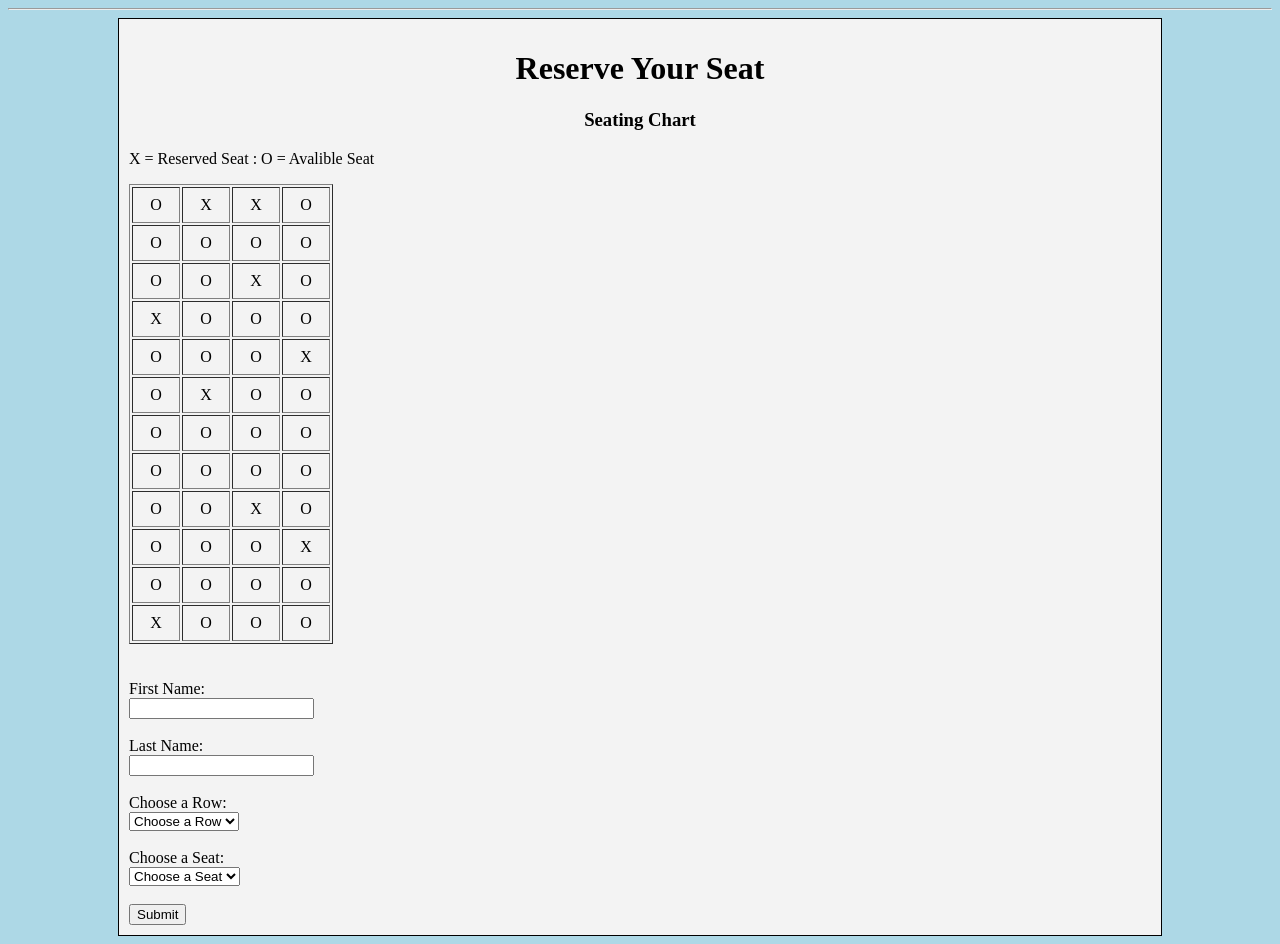
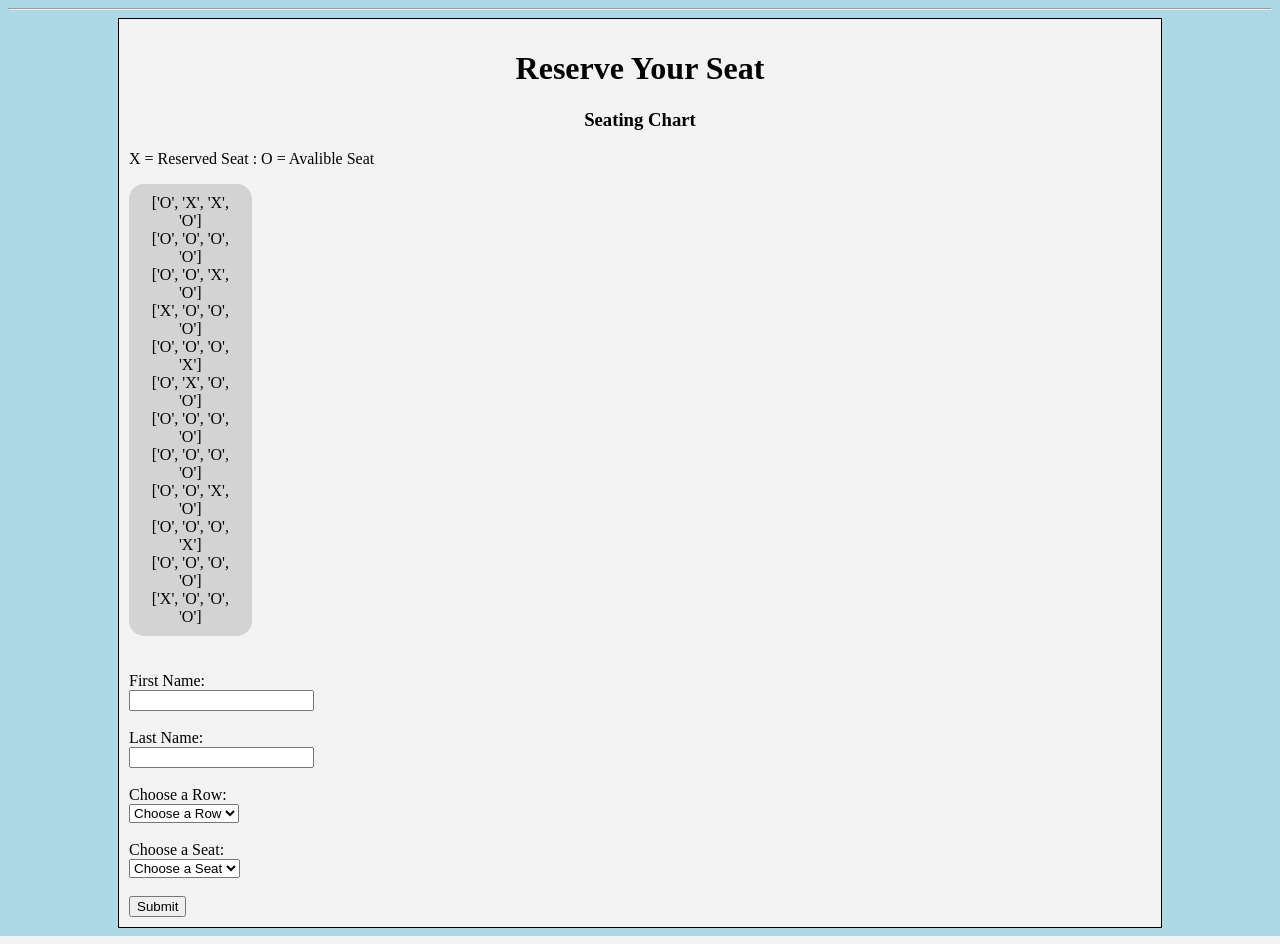
Before and after one commit to reecehoward04/FinalProject-ScrumTeam14, a Flask app: page /reservations/ in a window 1280 px wide. Shown: the part 63-1007 px from the top of the page. Run offline with Flask 3, Linux system fonts and the light colour scheme; data comes from the database, SQL or seed files in the repository.

Commit message:
reconfigured the seating chart

```diff
--- a/templates/base.html
+++ b/templates/base.html
@@ -17,6 +17,14 @@
 
         .page {
             background-color: lightblue;
+        }
+        .card {
+            background-color: lightgray;
+            width: 12%;
+            box-sizing: border-box;
+            border-radius: 15px;
+            padding: 10px;
+            content: center;
         }
 
         nav a {
--- a/templates/reservations.html
+++ b/templates/reservations.html
@@ -13,15 +13,11 @@
     <h3>Seating Chart</h3>
     <p style="text-align: left;">X = Reserved Seat : O = Avalible Seat</p>
 
-    <table border="1" cellpadding="8">
+    <div class="card">
         {% for row in chart %}
-        <tr>
-            {% for seat in row %}
-                <td style="text-align:center; width:30px;">{{ seat }}</td>
-            {% endfor %}
-        </tr>
+            <div>{{ row }}</div>
         {% endfor %}
-    </table>
+    </div>
 
     <br><br>
 
```
